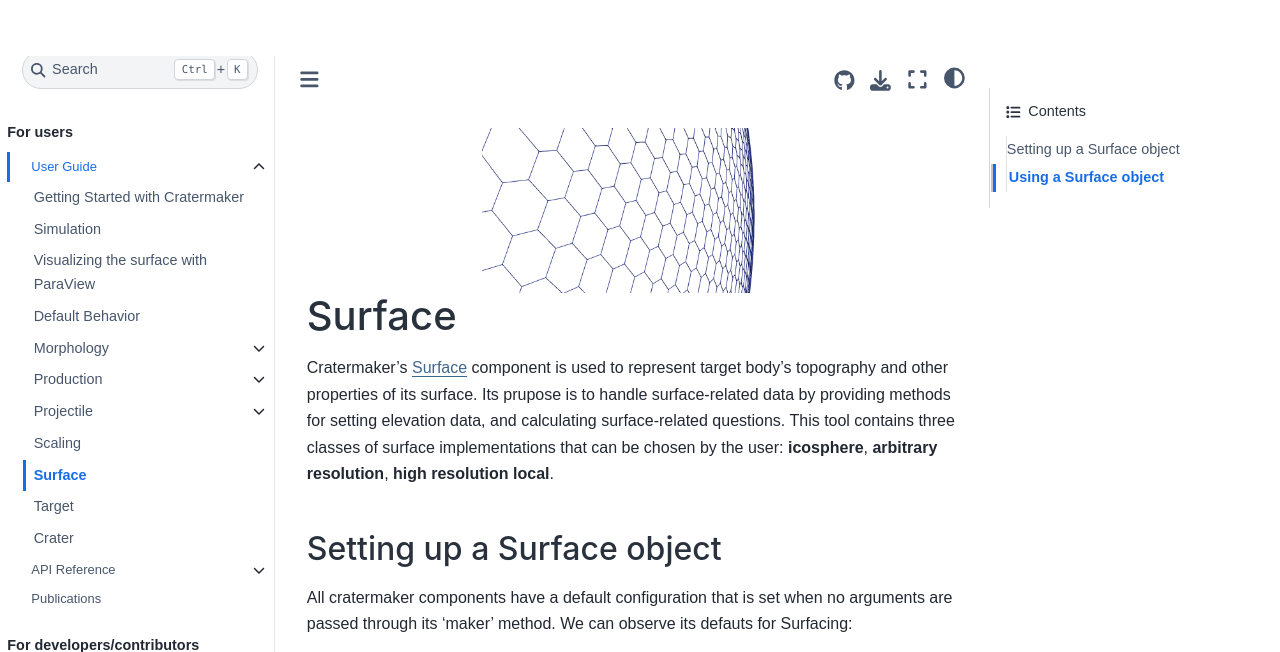
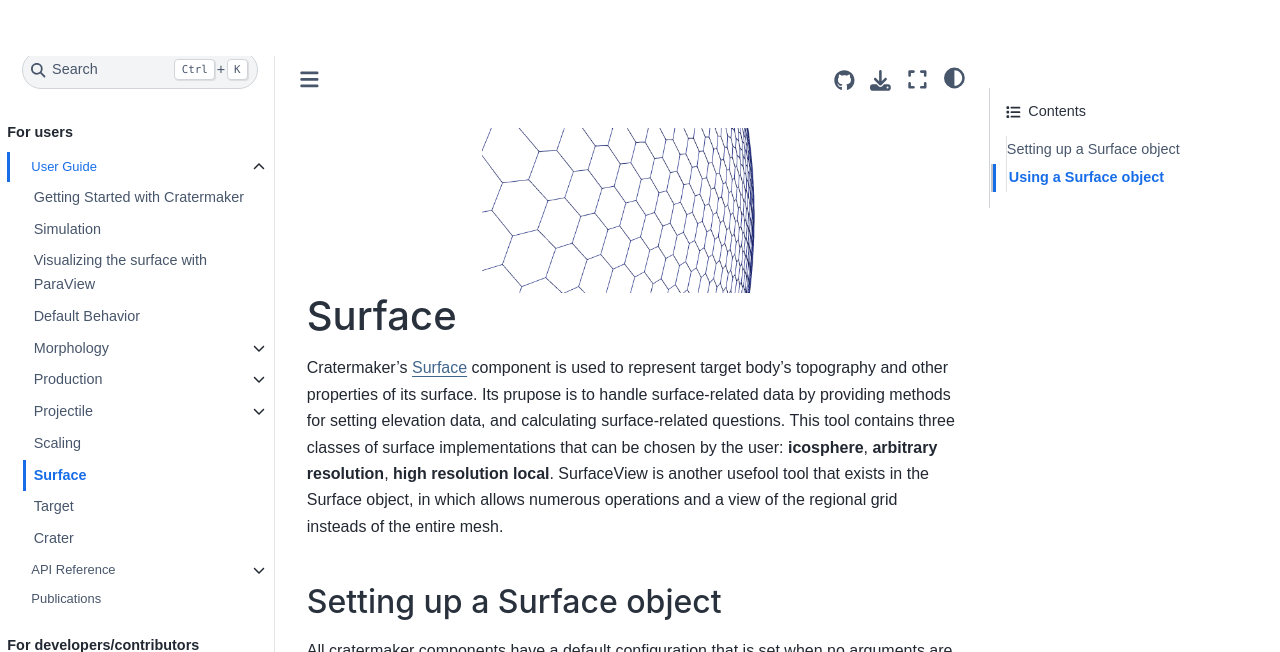
Before and after one commit to MintonGroup/cratermaker, a Sphinx documentation site: the page built from docs/user-guide/surface.rst, in a window 1280 px wide and 900 px high, cut to the strip 0-652 px from the top of the window. Built offline with Sphinx 7.4.7 and the Sphinx Book theme 1.1.4, drawn with Linux system fonts in a browser that asks for light colours; pages that are not in the unit, such as notebooks, are missing from menus; the version number is read from the project's files by our own code.

Commit message:
Last update

```diff
--- a/docs/user-guide/surface.rst
+++ b/docs/user-guide/surface.rst
@@ -10,7 +10,7 @@
 Surface
 =======
 
-Cratermaker's :ref:`Surface <api-surface>` component is used to represent target body's topography and other properties of its surface. Its prupose is to handle surface-related data by providing methods for setting elevation data, and calculating surface-related questions. This tool contains three classes of surface implementations that can be chosen by the user: **icosphere**, **arbitrary resolution**, **high resolution local**.
+Cratermaker's :ref:`Surface <api-surface>` component is used to represent target body's topography and other properties of its surface. Its prupose is to handle surface-related data by providing methods for setting elevation data, and calculating surface-related questions. This tool contains three classes of surface implementations that can be chosen by the user: **icosphere**, **arbitrary resolution**, **high resolution local**. SurfaceView is another usefool tool that exists in the Surface object, in which allows numerous operations and a view of the regional grid insteads of the entire mesh.
 
 
 
```
